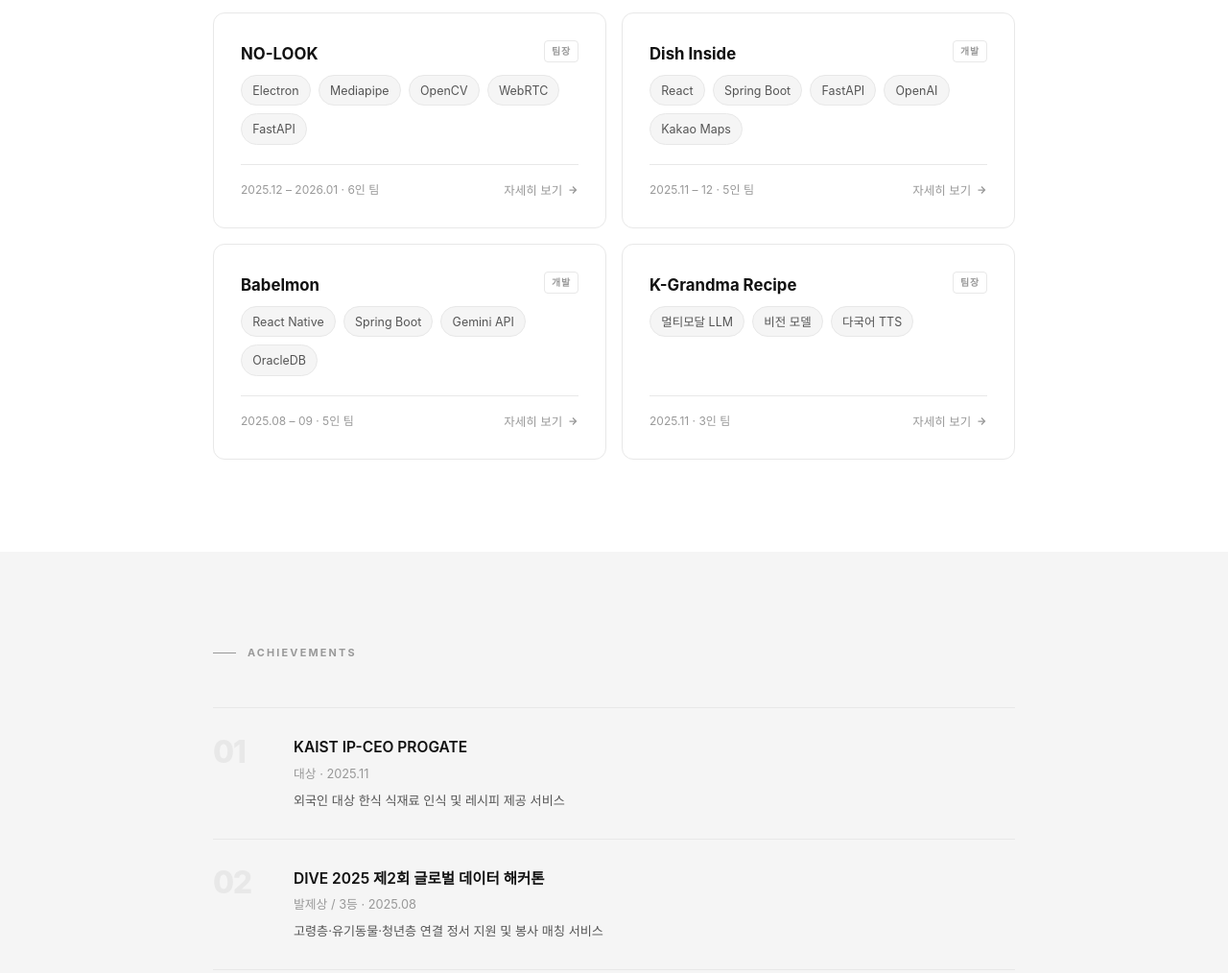
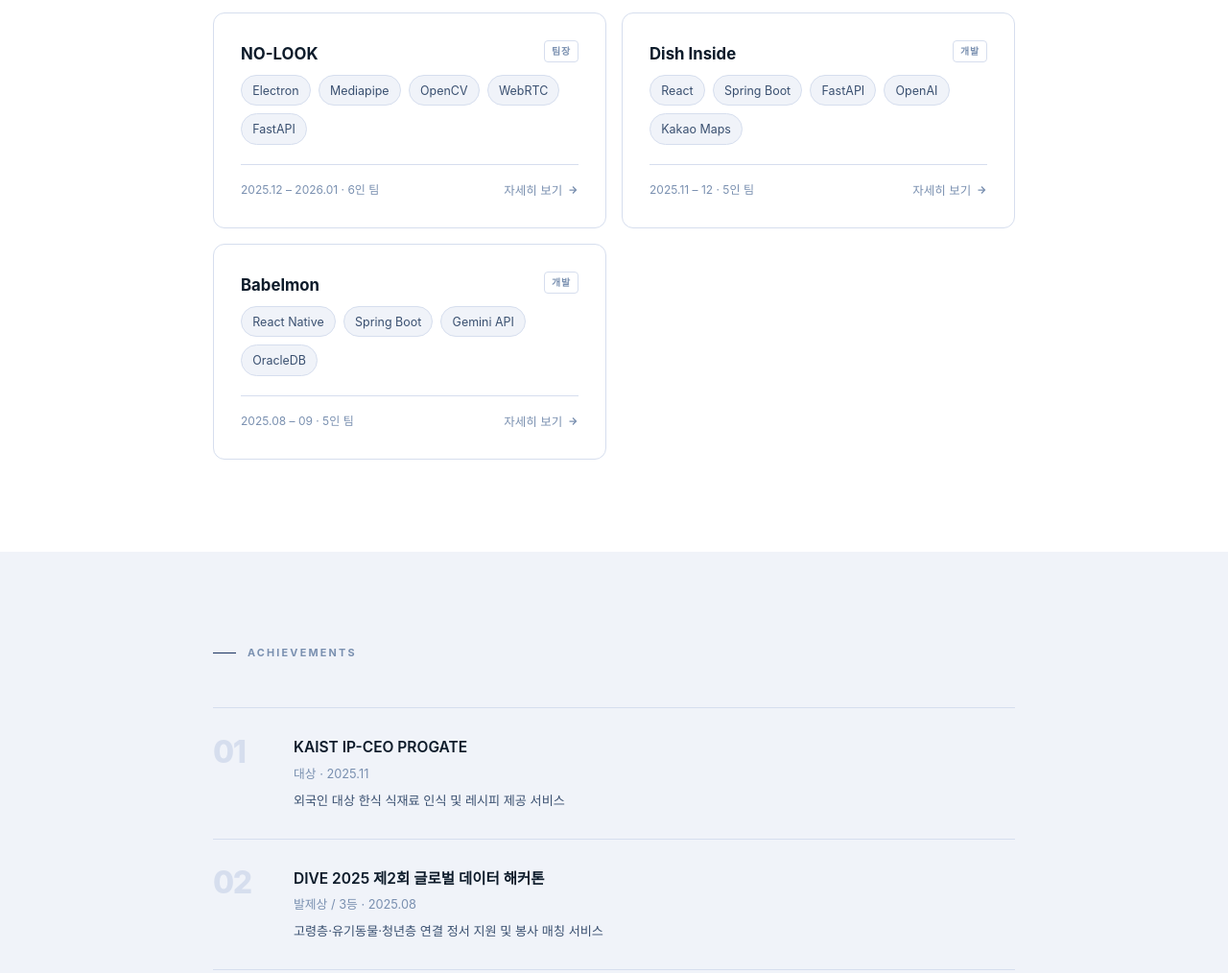
Before and after one commit to sio60/sio60.github.io, a plain HTML site: page index.html in a window 1280 px wide. Shown: the part 1615-2629 px from the top of the page at 96% size. Drawn offline with Linux system fonts and the light colour scheme.

Commit message:
Remove K-Grandma project, apply dark navy color theme

```diff
--- a/index.html
+++ b/index.html
@@ -8,27 +8,29 @@
     /* ─── Variables ──────────────────────────────────────── */
     :root {
       --bg:       #ffffff;
-      --bg-alt:   #f5f5f5;
+      --bg-alt:   #f0f3f9;
       --bg-card:  #ffffff;
-      --border:   #e8e8e8;
-      --text:     #111111;
-      --text2:    #555555;
-      --text3:    #999999;
-      --tag-bg:   #f0f0f0;
-      --tag-text: #555555;
+      --border:   #d6deee;
+      --text:     #0d1b2a;
+      --text2:    #3a5070;
+      --text3:    #7a90b0;
+      --tag-bg:   #e8eef8;
+      --tag-text: #3a5070;
       --nav-bg:   rgba(255,255,255,0.92);
+      --navy:     #1a3260;
     }
     [data-theme="dark"] {
-      --bg:       #111111;
-      --bg-alt:   #181818;
-      --bg-card:  #1a1a1a;
-      --border:   #2a2a2a;
-      --text:     #f0f0f0;
-      --text2:    #999999;
-      --text3:    #555555;
-      --tag-bg:   #222222;
-      --tag-text: #999999;
-      --nav-bg:   rgba(17,17,17,0.92);
+      --bg:       #0a1120;
+      --bg-alt:   #101828;
+      --bg-card:  #121e32;
+      --border:   #1e3050;
+      --text:     #e0e8f4;
+      --text2:    #7a90b0;
+      --text3:    #3a5070;
+      --tag-bg:   #152038;
+      --tag-text: #7a90b0;
+      --nav-bg:   rgba(10,17,32,0.92);
+      --navy:     #2a4a80;
     }
 
     /* ─── Reset ──────────────────────────────────────────── */
@@ -66,7 +68,7 @@
       display: block;
       width: 24px;
       height: 1px;
-      background: var(--text3);
+      background: var(--navy);
       flex-shrink: 0;
     }
 
@@ -184,7 +186,7 @@
       font-size: 0.75rem;
       transition: background 0.2s, color 0.2s, border-color 0.2s;
     }
-    .skill-pill:hover { background: var(--text); color: var(--bg); border-color: var(--text); }
+    .skill-pill:hover { background: var(--navy); color: #e0e8f4; border-color: var(--navy); }
 
     /* ─── Project Cards (list view) ──────────────────────── */
     .project-grid {
@@ -360,7 +362,7 @@
       font-size: 0.84rem;
       color: var(--text2);
       padding-left: 0.75rem;
-      border-left: 2px solid var(--border);
+      border-left: 2px solid var(--navy);
     }
     .contribution-list li.no-split {
       font-size: 0.88rem;
@@ -946,22 +948,6 @@
           { label: 'GitHub', url: 'https://github.com/GAMGO/jonullist' },
         ],
       },
-      {
-        id: 'kgrandma',
-        name: 'K-Grandma Recipe',
-        desc: '외국인 대상 식재료 인식 및 한식 레시피 제공',
-        period: '2025.11',
-        team: '3인 팀',
-        role: '팀장 · 비전 모델 식재료 인식 로직 구현 · 한식 메뉴 추론 설계 · 다국어 TTS 연동',
-        roleBadge: '팀장',
-        cardTags: ['멀티모달 LLM', '비전 모델', '다국어 TTS'],
-        allTags: ['멀티모달 LLM', '비전 모델', '다국어 TTS'],
-        contributions: [
-          '비전 모델로 식재료 이미지 자동 인식 → 맞춤형 한식 메뉴 추론 로직 구현',
-          '다국어 TTS 연동 글로벌 접근성 확보',
-        ],
-        links: [],
-      },
     ];
 
     /* ── Render project cards ── */
```
